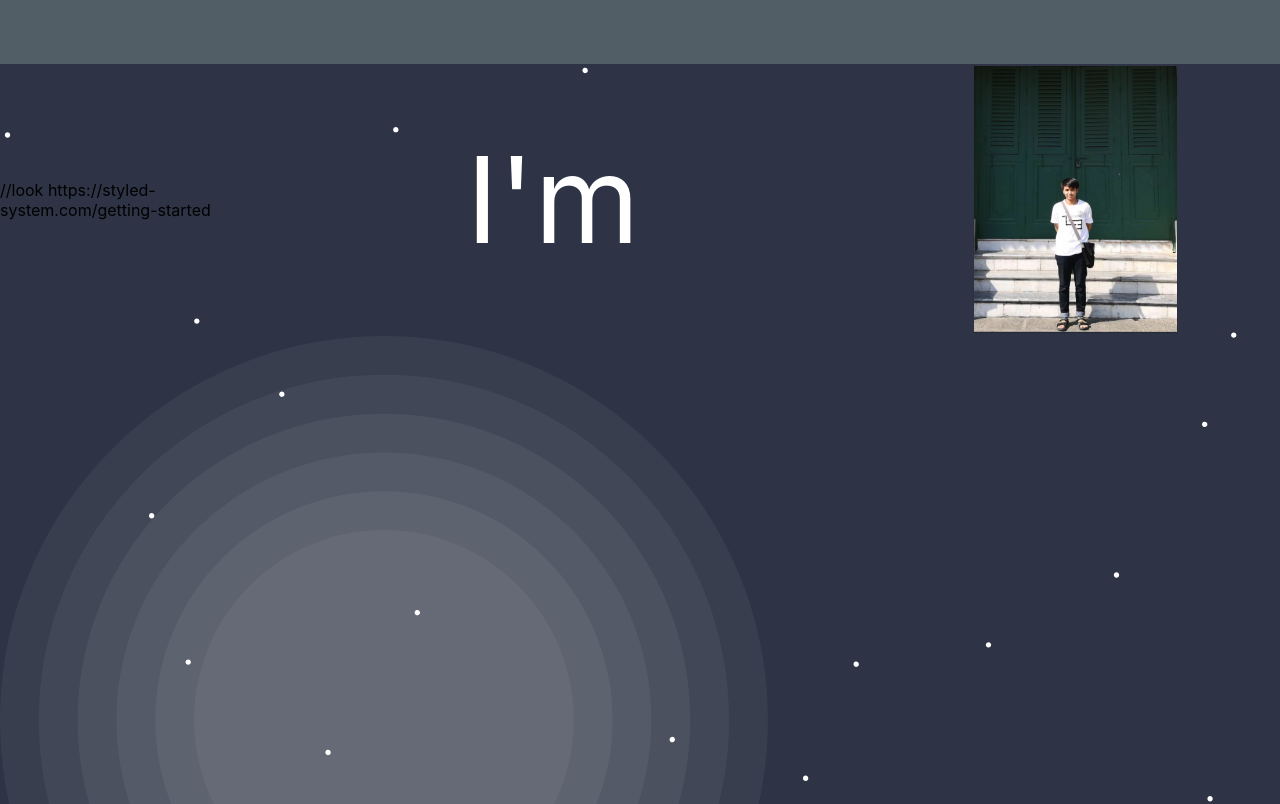
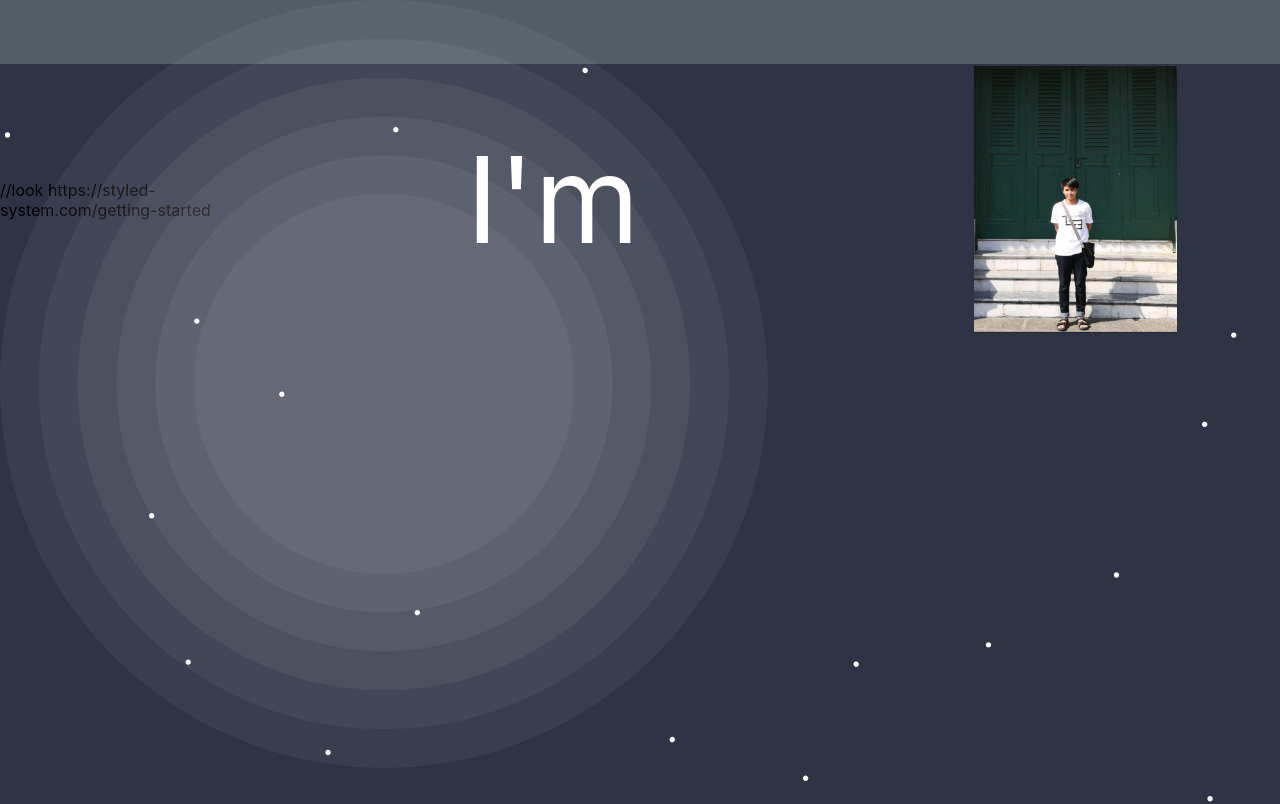
Before and after one commit to mild20091931/mild-portfolio, a React (Create React App) app: page / in a window 1280 px wide. Shown: the top 804 px of the page. Built offline with nearby package versions, Linux system fonts and the light colour scheme.

Commit message:
update edit z-index

```diff
--- a/src/style.css
+++ b/src/style.css
@@ -14,8 +14,8 @@
   width: 700px;
   left: 0px;
   background-image: url('./img/moonlight.svg');
-  z-index: -1;
-  top: 5;
+  z-index: 1;
+  top: 0;
 }
 
 .start {
@@ -24,4 +24,5 @@
   top: 0;
   background-image: url('./img/star.svg');
   z-index: -1;
+  left: 0px;
 }
```
